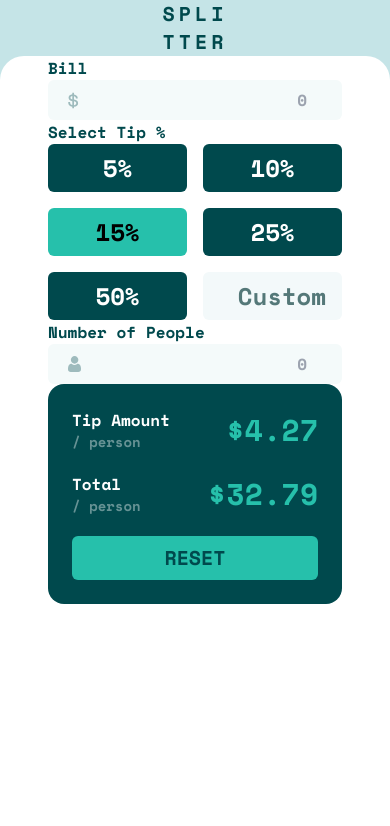
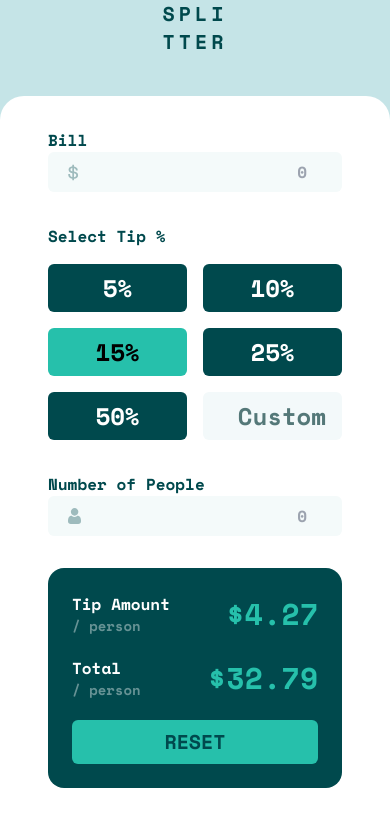
Before and after one commit to radhd/react-tailwind-tip-calculator, a React (Vite) app: page / in a window 390 px wide. Shown: the top 826 px of the page. Built offline with nearby package versions, Linux system fonts and the light colour scheme.

Commit message:
Mobile version design is done

```diff
--- a/src/MainBody.jsx
+++ b/src/MainBody.jsx
@@ -5,7 +5,7 @@ import BodyCalculator from "./components/BodyCalculator";
 
 function MainBody() {
   return (
-    <div className="font-fontFamily bg-neutralLightGrayishCyan font-bold text-neutralVeryDarkCyan">
+    <div className="space-y-10 bg-neutralLightGrayishCyan font-fontFamily font-bold text-neutralVeryDarkCyan">
       <SplitTitle />
       <BodyCalculator />
     </div>
--- a/src/components/BodyCalculator.jsx
+++ b/src/components/BodyCalculator.jsx
@@ -9,14 +9,15 @@ import CalculationBody from "./CalculationBodyComponents/CalculationBody";
 
 function BodyCalculator() {
   return (
-    <div className="rounded-t-3xl bg-white">
-      <div className="px-12">
+    <div className="rounded-t-3xl bg-white py-8">
+      <div className="space-y-8 px-12">
         <div>
           <LabelTitle h2Title={"Bill"} labelName={"inputBill"} />
           <InputBill inputName={"inputBill"} iconName={iconDollar} />
         </div>
+        <div className="space-y-4">
           <LabelTitle h2Title={"Select Tip %"} labelName={"selectTip"} />
-        <div className="grid grid-cols-2  gap-4">
+          <div className="grid grid-cols-2 gap-4">
             <TipButton>5%</TipButton>
             <TipButton>10%</TipButton>
             <TipButton className={`bg-primaryCyan text-black`}>15%</TipButton>
@@ -26,8 +27,11 @@ function BodyCalculator() {
               Custom
             </TipButton>
           </div>
+        </div>
+        <div className="space-y-4">
           <LabelTitle h2Title={"Number of People"} />
           <InputBill iconName={iconPerson} />
+        </div>
         <CalculationBody />
       </div>
     </div>
```
Lines whose indentation alone changed are shown as unchanged.
